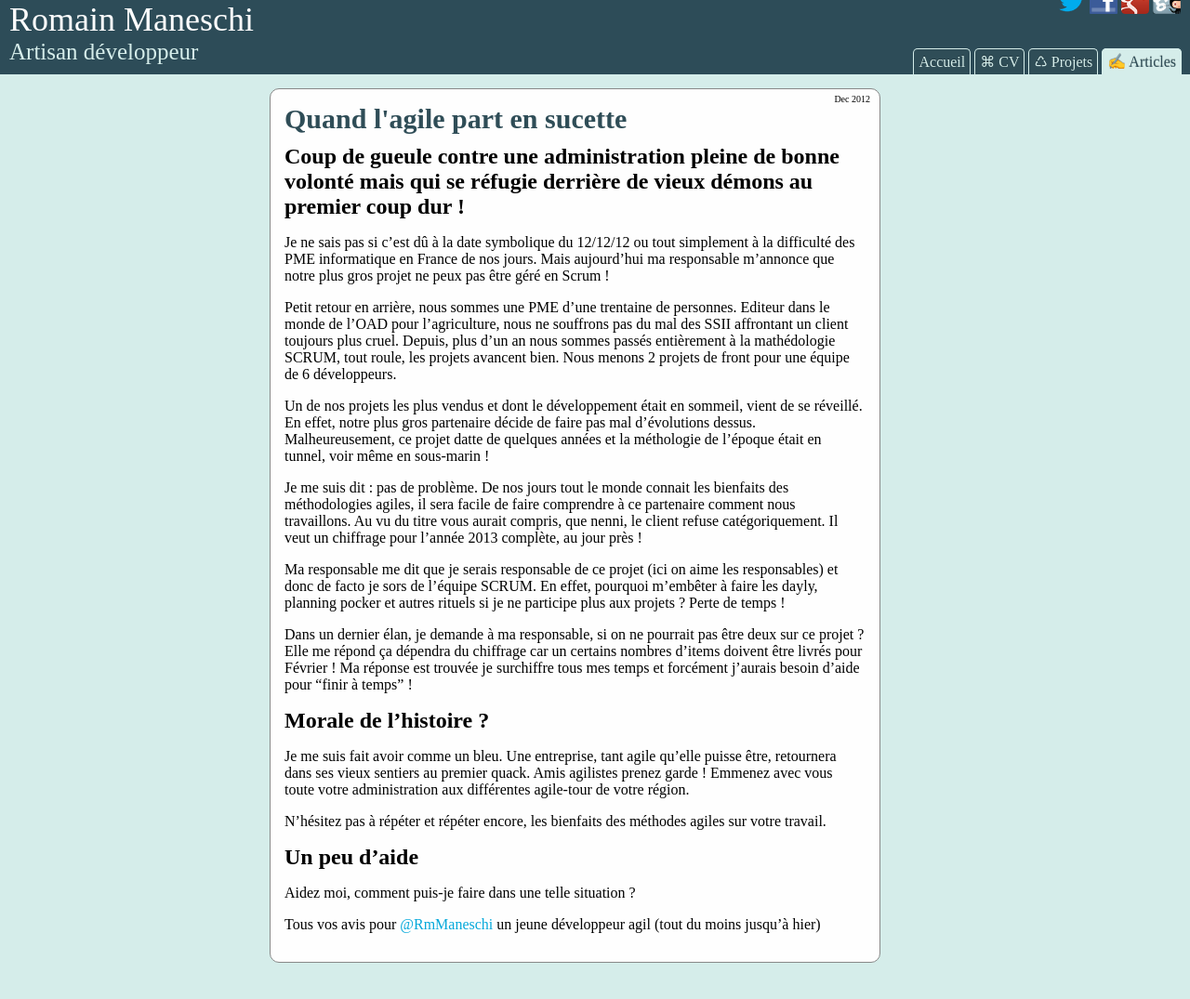
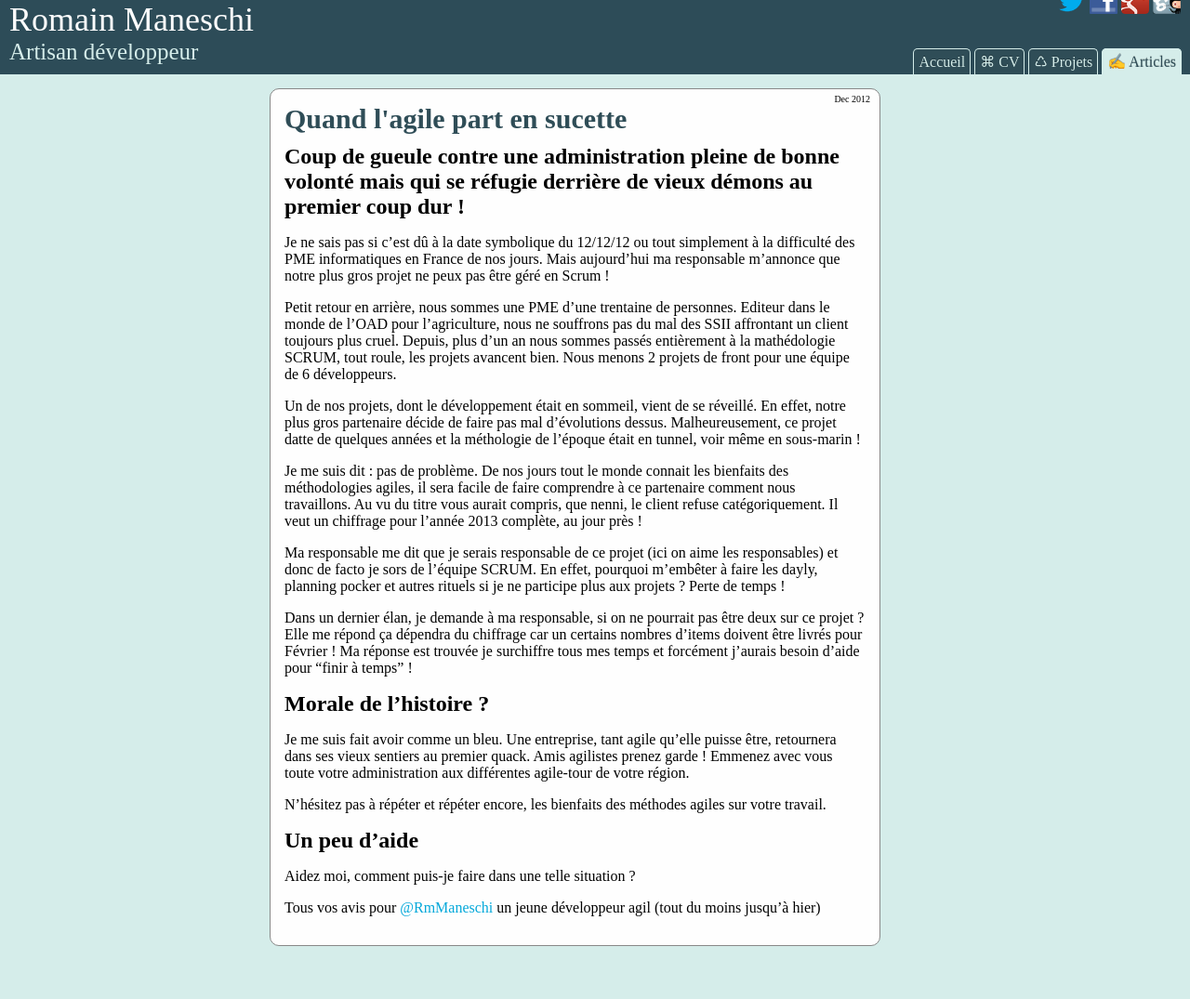
Before and after one commit to manland/manland.github.com, a Jekyll site: the page built from _posts/2012-12-12-article-agile-sucette.md, in a window 1280 px wide and 1135 px high. Shown: the top 1075 px of the window at 93% size. Built offline with Jekyll 4.4.1, drawn with Linux system fonts in a browser that asks for light colours.

Commit message:
Update _posts/2012-12-12-article-agile-sucette.md

```diff
--- a/_posts/2012-12-12-article-agile-sucette.md
+++ b/_posts/2012-12-12-article-agile-sucette.md
@@ -6,11 +6,11 @@ resume: Coup de gueule contre une administration pleine de  bonne volonté mais
 ---
 ##Coup de gueule contre une administration pleine de  bonne volonté mais qui se réfugie derrière de vieux démons au premier coup dur !
 
-Je ne sais pas si c'est dû à la date symbolique du 12/12/12 ou tout simplement à la difficulté des PME informatique en France de nos jours. Mais aujourd'hui ma responsable m'annonce que notre plus gros projet ne peux pas être géré en Scrum !
+Je ne sais pas si c'est dû à la date symbolique du 12/12/12 ou tout simplement à la difficulté des PME informatiques en France de nos jours. Mais aujourd'hui ma responsable m'annonce que notre plus gros projet ne peux pas être géré en Scrum !
 
 Petit retour en arrière, nous sommes une PME d'une trentaine de personnes. Editeur dans le monde de l'OAD pour l'agriculture, nous ne souffrons pas du mal des SSII affrontant un client toujours plus cruel. Depuis, plus d'un an nous sommes passés entièrement à la mathédologie SCRUM, tout roule, les projets avancent bien. Nous menons 2 projets de front pour une équipe de 6 développeurs.
 
-Un de nos projets les plus vendus et dont le développement était en sommeil, vient de se réveillé. En effet, notre plus gros partenaire décide de faire pas mal d'évolutions dessus. Malheureusement, ce projet datte de quelques années et la méthologie de l'époque était en tunnel, voir même en sous-marin !
+Un de nos projets, dont le développement était en sommeil, vient de se réveillé. En effet, notre plus gros partenaire décide de faire pas mal d'évolutions dessus. Malheureusement, ce projet datte de quelques années et la méthologie de l'époque était en tunnel, voir même en sous-marin !
 
 Je me suis dit : pas de problème. De nos jours tout le monde connait les bienfaits des méthodologies agiles, il sera facile de faire comprendre à ce partenaire comment nous travaillons. Au vu du titre vous aurait compris, que nenni, le client refuse catégoriquement. Il veut un chiffrage pour l'année 2013 complète, au jour près !
 
```
